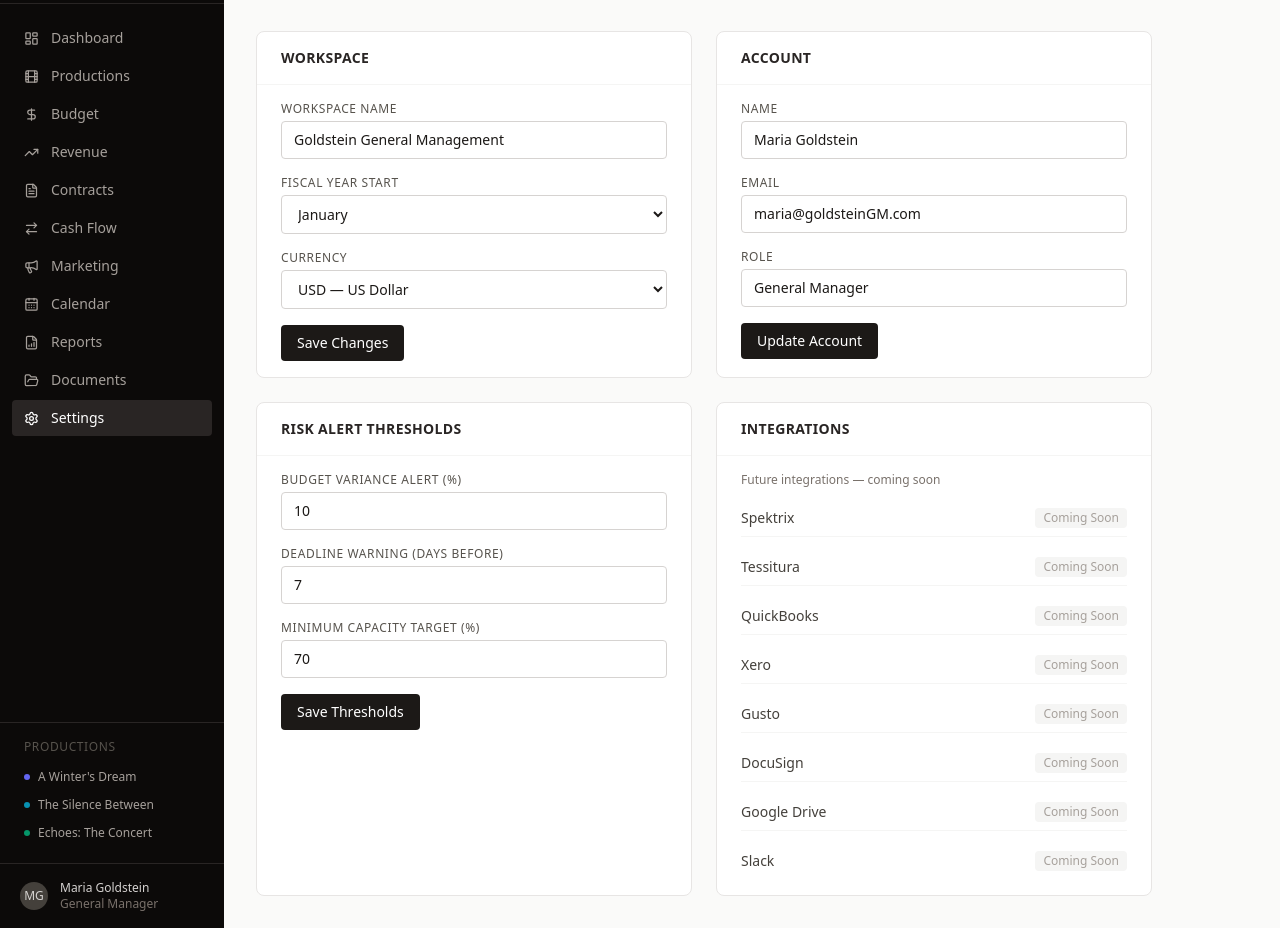
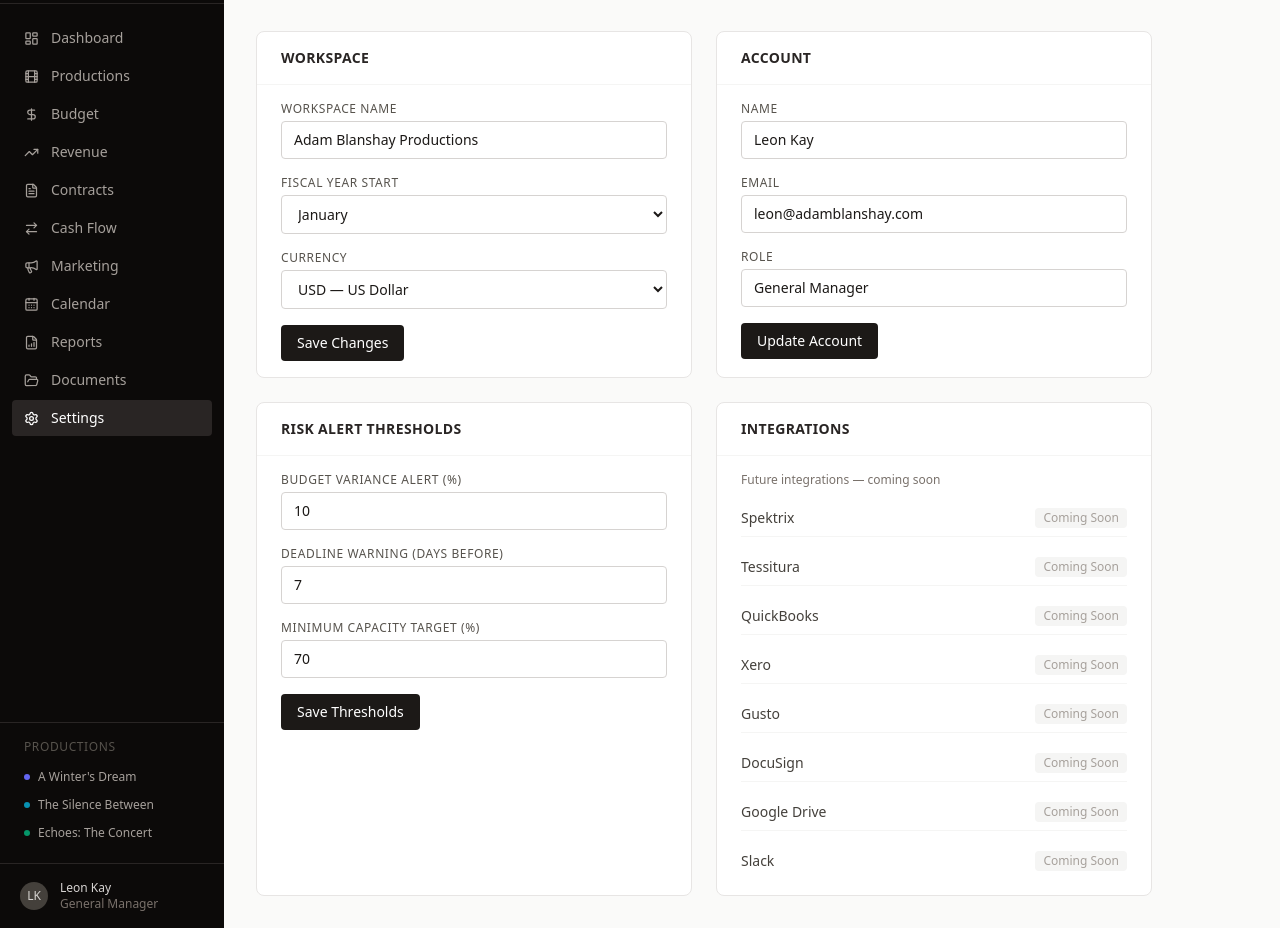
Before and after one commit to MattStody/StageOS, a Next.js app: page /settings in a window 1280 px wide. Shown: the part 87-1015 px from the top of the page. Built offline with nearby package versions, Linux system fonts and the light colour scheme.

Commit message:
Update demo user to Leon Kay (leon@adamblanshay.com)
https://claude.ai/code/session_01Dtykbnq4KmUYdoFfGyyEPv

```diff
--- a/app/(app)/settings/page.tsx
+++ b/app/(app)/settings/page.tsx
@@ -14,7 +14,7 @@ export default function SettingsPage() {
           <CardBody className="space-y-4">
             <div>
               <label className="block text-xs font-medium text-stone-600 uppercase tracking-wider mb-1">Workspace Name</label>
-              <input defaultValue="Goldstein General Management" className="w-full px-3 py-2 text-sm border border-stone-300 rounded focus:outline-none focus:border-stone-500" />
+              <input defaultValue="Adam Blanshay Productions" className="w-full px-3 py-2 text-sm border border-stone-300 rounded focus:outline-none focus:border-stone-500" />
             </div>
             <div>
               <label className="block text-xs font-medium text-stone-600 uppercase tracking-wider mb-1">Fiscal Year Start</label>
@@ -42,11 +42,11 @@ export default function SettingsPage() {
           <CardBody className="space-y-4">
             <div>
               <label className="block text-xs font-medium text-stone-600 uppercase tracking-wider mb-1">Name</label>
-              <input defaultValue="Maria Goldstein" className="w-full px-3 py-2 text-sm border border-stone-300 rounded focus:outline-none focus:border-stone-500" />
+              <input defaultValue="Leon Kay" className="w-full px-3 py-2 text-sm border border-stone-300 rounded focus:outline-none focus:border-stone-500" />
             </div>
             <div>
               <label className="block text-xs font-medium text-stone-600 uppercase tracking-wider mb-1">Email</label>
-              <input defaultValue="maria@goldsteinGM.com" className="w-full px-3 py-2 text-sm border border-stone-300 rounded focus:outline-none focus:border-stone-500" />
+              <input defaultValue="leon@adamblanshay.com" className="w-full px-3 py-2 text-sm border border-stone-300 rounded focus:outline-none focus:border-stone-500" />
             </div>
             <div>
               <label className="block text-xs font-medium text-stone-600 uppercase tracking-wider mb-1">Role</label>
--- a/app/login/page.tsx
+++ b/app/login/page.tsx
@@ -4,7 +4,7 @@ import { useRouter } from 'next/navigation'
 
 export default function LoginPage() {
   const router = useRouter()
-  const [email, setEmail] = useState('maria@goldsteinGM.com')
+  const [email, setEmail] = useState('leon@adamblanshay.com')
   const [password, setPassword] = useState('••••••••')
 
   return (
--- a/components/layout/Sidebar.tsx
+++ b/components/layout/Sidebar.tsx
@@ -79,10 +79,10 @@ export function Sidebar() {
       <div className="px-5 py-4 border-t border-stone-800">
         <div className="flex items-center gap-3">
           <div className="w-7 h-7 rounded-full bg-stone-700 flex items-center justify-center text-xs text-stone-300 font-medium">
-            MG
+            LK
           </div>
           <div>
-            <p className="text-xs text-stone-300 font-medium">Maria Goldstein</p>
+            <p className="text-xs text-stone-300 font-medium">Leon Kay</p>
             <p className="text-xs text-stone-500">General Manager</p>
           </div>
         </div>
```
